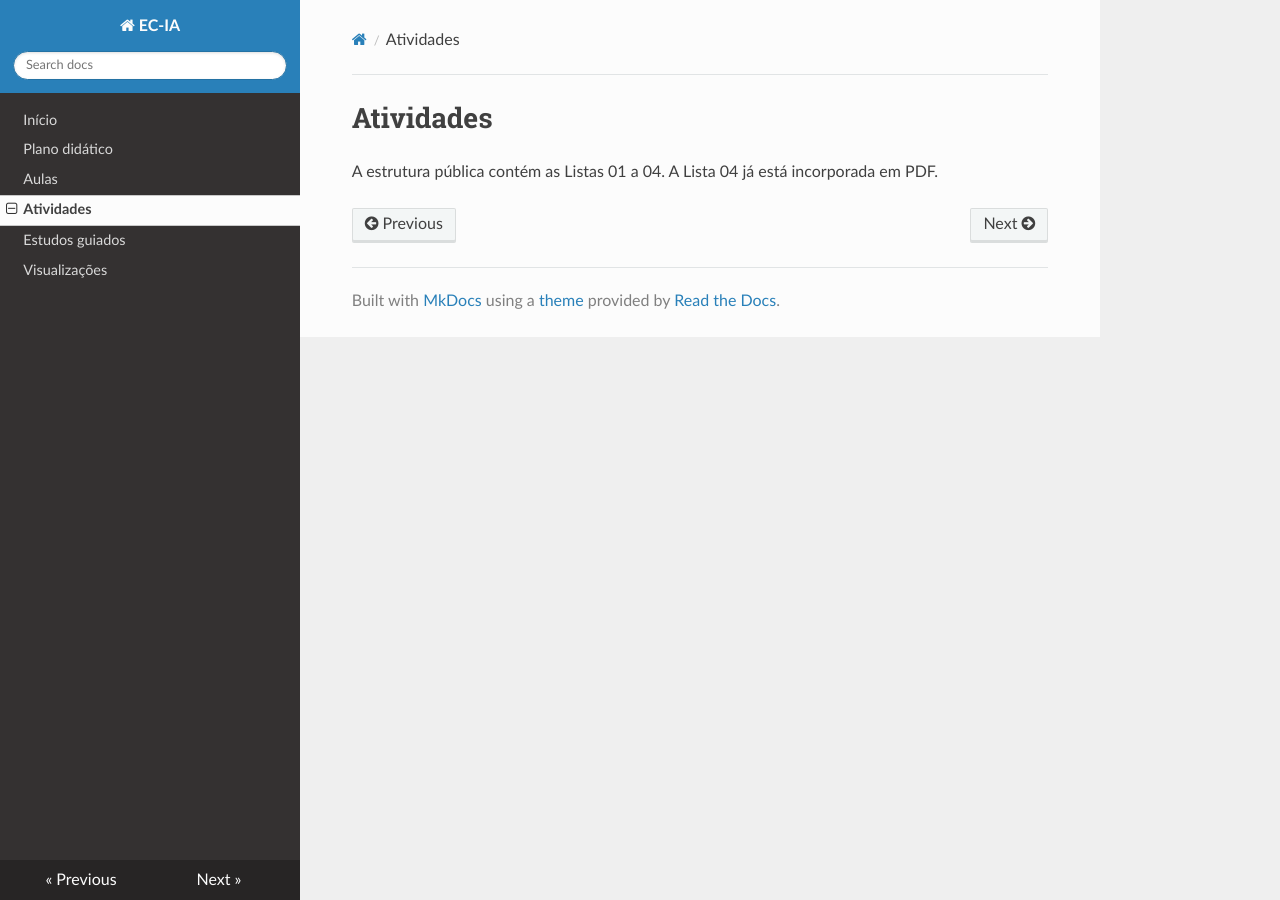
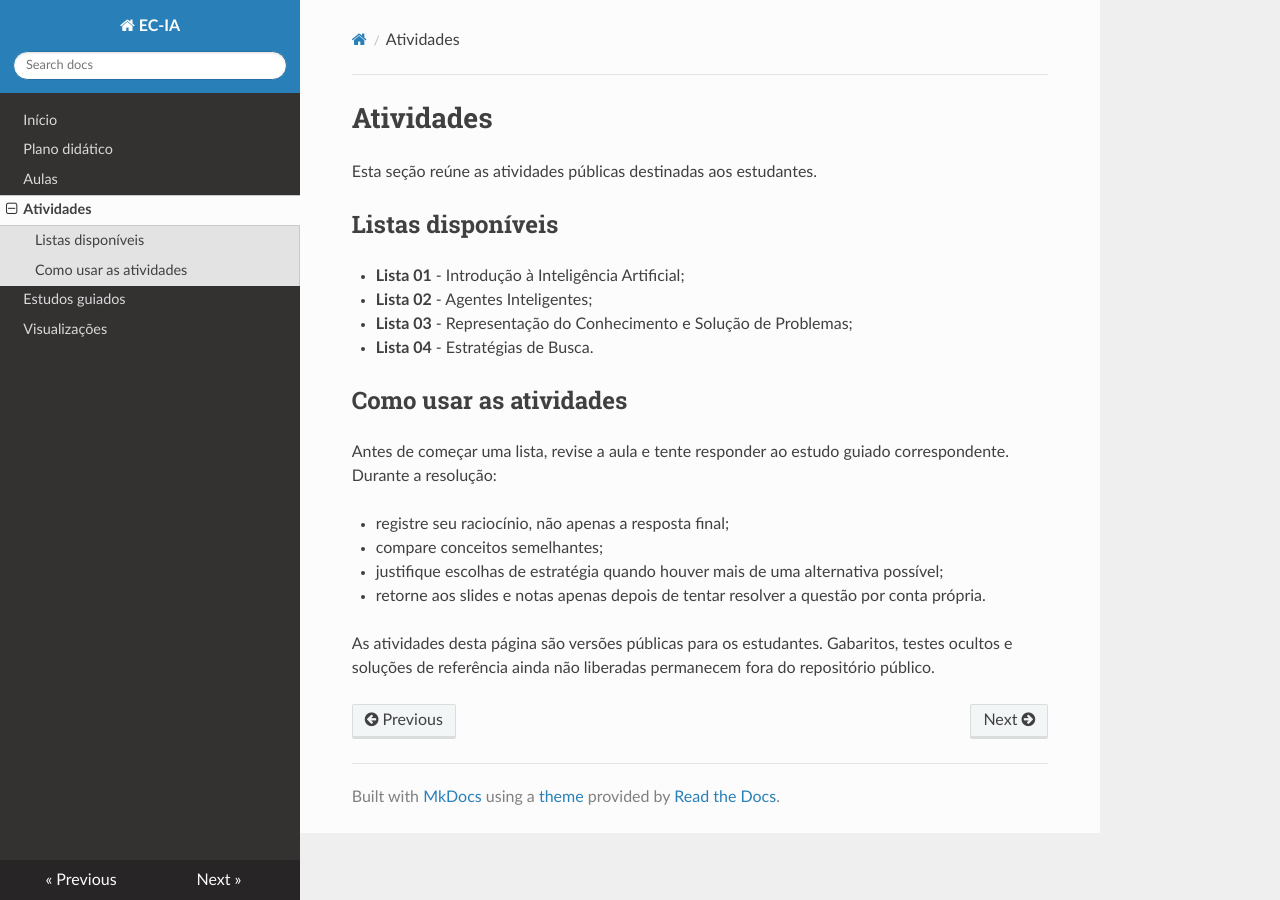
Before and after one commit to tiagofga/EC-IA, an MkDocs documentation site: the page built from docs/atividades/index.md, in a window 1280 px wide. Built offline with MkDocs 1.6.1, drawn with Linux system fonts in a browser that asks for light colours; nearby versions of some CDN libraries.

Commit message:
docs(atividades): improve student instructions

```diff
--- a/docs/atividades/index.md
+++ b/docs/atividades/index.md
@@ -1,3 +1,21 @@
 # Atividades
 
-A estrutura pública contém as Listas 01 a 04. A Lista 04 já está incorporada em PDF.
+Esta seção reúne as atividades públicas destinadas aos estudantes.
+
+## Listas disponíveis
+
+- **Lista 01** - Introdução à Inteligência Artificial;
+- **Lista 02** - Agentes Inteligentes;
+- **Lista 03** - Representação do Conhecimento e Solução de Problemas;
+- **Lista 04** - Estratégias de Busca.
+
+## Como usar as atividades
+
+Antes de começar uma lista, revise a aula e tente responder ao estudo guiado correspondente. Durante a resolução:
+
+- registre seu raciocínio, não apenas a resposta final;
+- compare conceitos semelhantes;
+- justifique escolhas de estratégia quando houver mais de uma alternativa possível;
+- retorne aos slides e notas apenas depois de tentar resolver a questão por conta própria.
+
+As atividades desta página são versões públicas para os estudantes. Gabaritos, testes ocultos e soluções de referência ainda não liberadas permanecem fora do repositório público.
```
